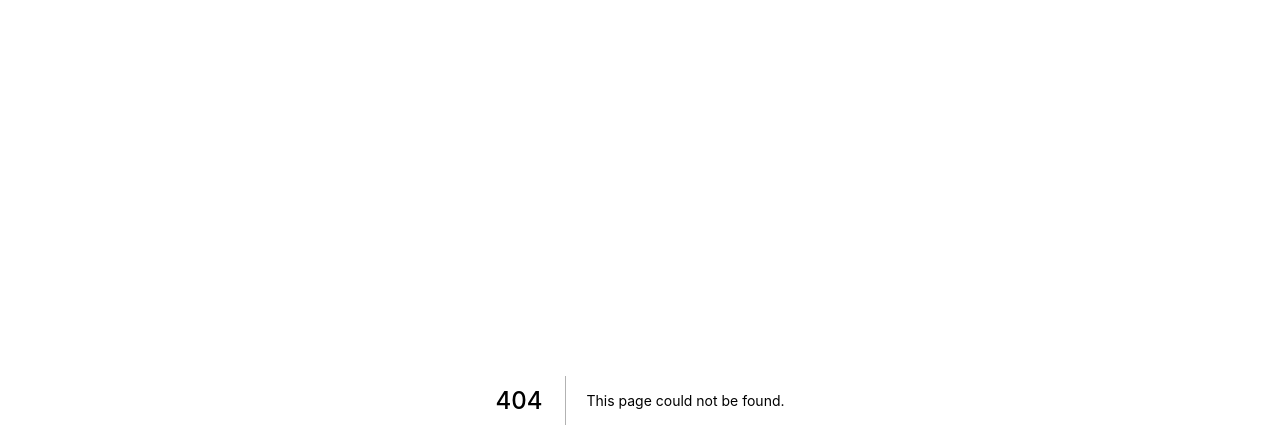
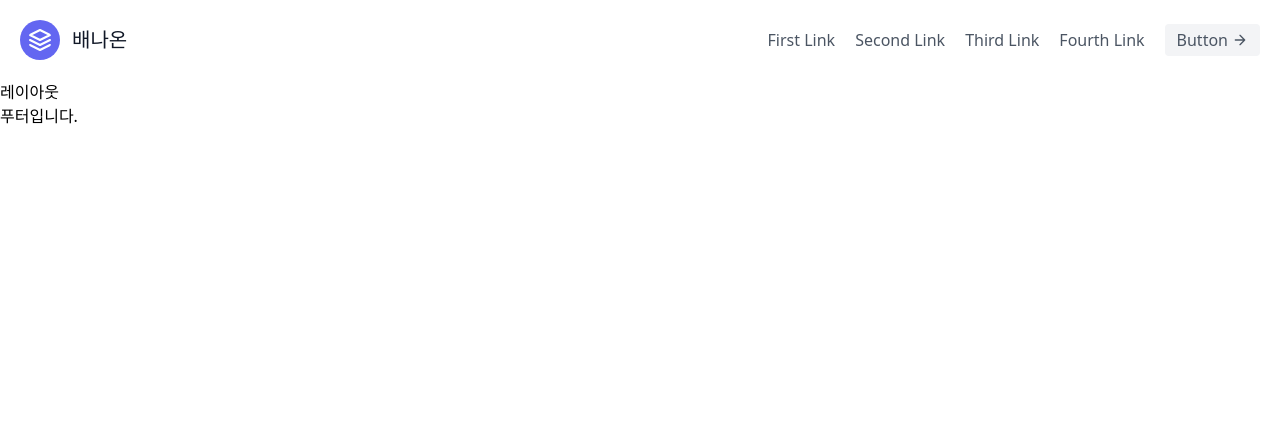
Before and after one commit to Baenaon/frontend, a Next.js app: page /components/layout in a window 1280 px wide. Before the commit this address had no page. Shown: the top 448 px of the page. Built offline with nearby package versions, Linux system fonts and the light colour scheme.

Commit message:
ex1 수정

```diff
--- a/package.json
+++ b/package.json
@@ -15,6 +15,7 @@
   },
   "devDependencies": {
     "eslint": "8.21.0",
-    "eslint-config-next": "12.2.4"
+    "eslint-config-next": "12.2.4",
+    "tailwindcss": "^3.1.8"
   }
 }
--- a/pages/_app.js
+++ b/pages/_app.js
@@ -4,4 +4,6 @@ function MyApp({ Component, pageProps }) {
   return <Component {...pageProps} />
 }
 
+
+
 export default MyApp
--- /dev/null
+++ b/pages/components/footer.js
@@ -0,0 +1,7 @@
+export default function Footer(){
+    return (
+        <>
+            <h1>푸터입니다.</h1>
+        </>
+    );
+}
--- /dev/null
+++ b/pages/components/header.js
@@ -0,0 +1,31 @@
+export default function Header(){
+    return (
+        <>
+            <header className="text-gray-600 body-font">
+                <div className="container mx-auto flex flex-wrap p-5 flex-col md:flex-row items-center">
+                    <a className="flex title-font font-medium items-center text-gray-900 mb-4 md:mb-0">
+                        <svg xmlns="http://www.w3.org/2000/svg" fill="none" stroke="currentColor" stroke-linecap="round"
+                             stroke-linejoin="round" stroke-width="2"
+                             className="w-10 h-10 text-white p-2 bg-indigo-500 rounded-full" viewBox="0 0 24 24">
+                            <path d="M12 2L2 7l10 5 10-5-10-5zM2 17l10 5 10-5M2 12l10 5 10-5"></path>
+                        </svg>
+                        <span className="ml-3 text-xl">배나온</span>
+                    </a>
+                    <nav className="md:ml-auto flex flex-wrap items-center text-base justify-center">
+                        <a className="mr-5 hover:text-gray-900">First Link</a>
+                        <a className="mr-5 hover:text-gray-900">Second Link</a>
+                        <a className="mr-5 hover:text-gray-900">Third Link</a>
+                        <a className="mr-5 hover:text-gray-900">Fourth Link</a>
+                    </nav>
+                    <button
+                        className="inline-flex items-center bg-gray-100 border-0 py-1 px-3 focus:outline-none hover:bg-gray-200 rounded text-base mt-4 md:mt-0">Button
+                        <svg fill="none" stroke="currentColor" stroke-linecap="round" stroke-linejoin="round"
+                             stroke-width="2" className="w-4 h-4 ml-1" viewBox="0 0 24 24">
+                            <path d="M5 12h14M12 5l7 7-7 7"></path>
+                        </svg>
+                    </button>
+                </div>
+            </header>
+        </>
+    );
+}
--- /dev/null
+++ b/pages/components/layout.js
@@ -0,0 +1,14 @@
+import Header from './header';
+import Footer from './footer';
+
+
+export default function layout({ children}) {
+    return (
+        <>
+            <Header></Header>
+            <h1>레이아웃</h1>
+            <div>{children}</div>
+            <Footer></Footer>
+        </>
+    );
+}
--- /dev/null
+++ b/pages/ex1.js
@@ -0,0 +1,7 @@
+export default function Header(){
+    return (
+        <>
+            <h1>안녕하세요~!</h1>
+        </>
+    );
+}
--- a/pages/index.js
+++ b/pages/index.js
@@ -1,69 +1,46 @@
 import Head from 'next/head'
 import Image from 'next/image'
-import styles from '../styles/Home.module.css'
+import Layout from '../pages/components/layout';
+
 
 export default function Home() {
   return (
-    <div className={styles.container}>
+    <Layout>
+
       <Head>
-        <title>Create Next App</title>
-        <meta name="description" content="Generated by create next app" />
+        <title>배나온</title>
+        <meta name="description" content="배나온" />
         <link rel="icon" href="/favicon.ico" />
       </Head>
 
-      <main className={styles.main}>
-        <h1 className={styles.title}>
-          Welcome to <a href="https://nextjs.org">Next.js!</a>
+
+        <h1 className="text-3xl font-bold underline">
+            홈입니다
         </h1>
 
-        <p className={styles.description}>
-          Get started by editing{' '}
-          <code className={styles.code}>pages/index.js</code>
-        </p>
+        <section className="flex min-h-screen flex-col items-center text-gray-600 body-font">
+            <div className="container mx-auto flex px-5 py-24 md:flex-row flex-col items-center">
+                <div
+                    className="lg:flex-grow md:w-1/2 lg:pr-24 md:pr-16 flex flex-col md:items-start md:text-left mb-16 md:mb-0 items-center text-center">
+                    <h1 className="title-font sm:text-4xl text-3xl mb-4 font-medium text-gray-900"> 배나온
+                        <br className="hidden lg:inline-block"/>
+                    </h1>
+                    <p className="mb-8 leading-relaxed">배달비 부담스러우시죠?
+                        그래서 준비했습니다. 당신의 배달비 저희가 아껴드릴게요 </p>
+                    <div className="flex justify-center">
+                        <button
+                            className="inline-flex text-white bg-indigo-500 border-0 py-2 px-6 focus:outline-none hover:bg-indigo-600 rounded text-lg">Button
+                        </button>
+                        <button
+                            className="ml-4 inline-flex text-gray-700 bg-gray-100 border-0 py-2 px-6 focus:outline-none hover:bg-gray-200 rounded text-lg">Button
+                        </button>
+                    </div>
+                </div>
+                <div className="lg:max-w-lg lg:w-full md:w-1/2 w-5/6">
+                </div>
+            </div>
+        </section>
 
-        <div className={styles.grid}>
-          <a href="https://nextjs.org/docs" className={styles.card}>
-            <h2>Documentation &rarr;</h2>
-            <p>Find in-depth information about Next.js features and API.</p>
-          </a>
-
-          <a href="https://nextjs.org/learn" className={styles.card}>
-            <h2>Learn &rarr;</h2>
-            <p>Learn about Next.js in an interactive course with quizzes!</p>
-          </a>
-
-          <a
-            href="https://github.com/vercel/next.js/tree/canary/examples"
-            className={styles.card}
-          >
-            <h2>Examples &rarr;</h2>
-            <p>Discover and deploy boilerplate example Next.js projects.</p>
-          </a>
-
-          <a
-            href="https://vercel.com/new?utm_source=create-next-app&utm_medium=default-template&utm_campaign=create-next-app"
-            className={styles.card}
-          >
-            <h2>Deploy &rarr;</h2>
-            <p>
-              Instantly deploy your Next.js site to a public URL with Vercel.
-            </p>
-          </a>
-        </div>
-      </main>
-
-      <footer className={styles.footer}>
-        <a
-          href="https://vercel.com?utm_source=create-next-app&utm_medium=default-template&utm_campaign=create-next-app"
-          target="_blank"
-          rel="noopener noreferrer"
-        >
-          Powered by{' '}
-          <span className={styles.logo}>
-            <Image src="/vercel.svg" alt="Vercel Logo" width={72} height={16} />
-          </span>
-        </a>
-      </footer>
-    </div>
+    </Layout>
   )
 }
--- /dev/null
+++ b/postcss.config.js
@@ -0,0 +1,7 @@
+module.exports = {
+    plugins: {
+        tailwindcss: {config: './tailwind.config.js' ,
+        autoprefixer: { }
+        }
+    }
+};
--- a/styles/globals.css
+++ b/styles/globals.css
@@ -1,26 +1,3 @@
-html,
-body {
-  padding: 0;
-  margin: 0;
-  font-family: -apple-system, BlinkMacSystemFont, Segoe UI, Roboto, Oxygen,
-    Ubuntu, Cantarell, Fira Sans, Droid Sans, Helvetica Neue, sans-serif;
-}
-
-a {
-  color: inherit;
-  text-decoration: none;
-}
-
-* {
-  box-sizing: border-box;
-}
-
-@media (prefers-color-scheme: dark) {
-  html {
-    color-scheme: dark;
-  }
-  body {
-    color: white;
-    background: black;
-  }
-}
+@tailwind base;
+@tailwind components;
+@tailwind utilities;
--- /dev/null
+++ b/tailwind.config.js
@@ -0,0 +1,12 @@
+/** @type {import('tailwindcss').Config} */
+module.exports = {
+    mode: 'jit',
+    content: [
+        "./pages/**/*.{js,ts,jsx,tsx}",
+        "./components/**/*.{js,ts,jsx,tsx}",
+    ],
+    theme: {
+        extend: {},
+    },
+    plugins: [],
+}
```
Also changed, not shown: 1 other file (tests, documents, lock files or other folders).
